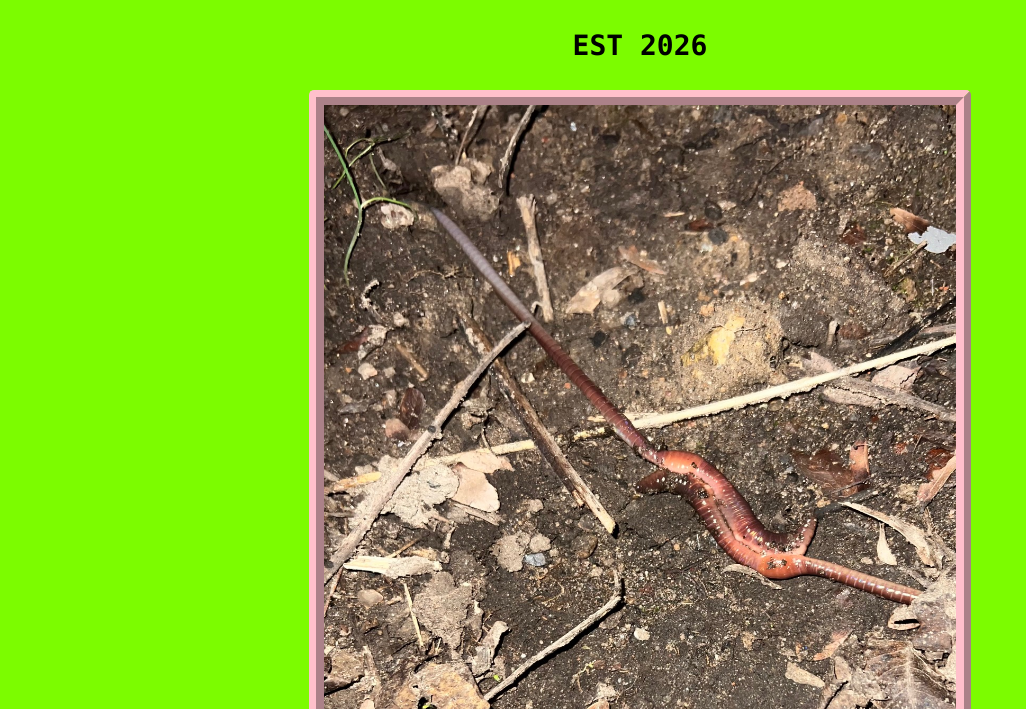
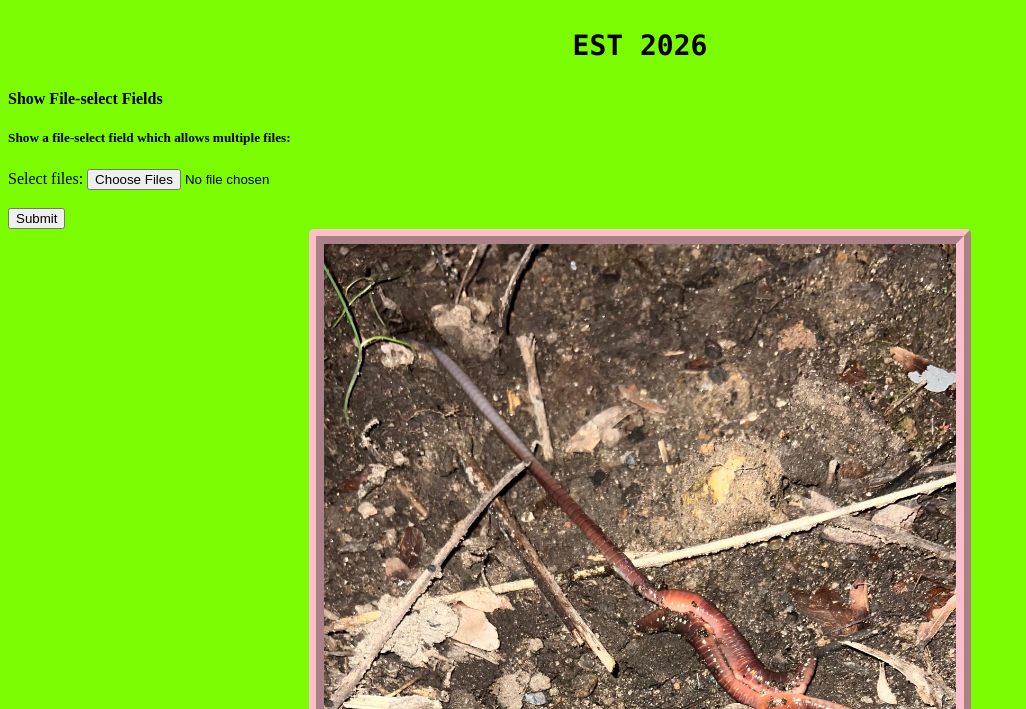
Before and after one commit to zoekellough-spec/WORMS-OF-NEW-YORK, a plain HTML site: page index.html in a window 1280 px wide. Shown: the part 91-800 px from the top of the page, without its empty margins (0-1026 px from the left). Drawn offline with Linux system fonts and the light colour scheme.

Commit message:
Update index.html

```diff
--- a/index.html
+++ b/index.html
@@ -9,6 +9,15 @@
 <body style="background-color:lawngreen;">
 <h1 style="text-align:center;">WORMS OF NEW YORK</h1>
 <h3 style="text-align:center;">EST 2026</h3>
+
+  <h4>Show File-select Fields</h4>
+
+<h5>Show a file-select field which allows multiple files:</h5>
+<form action="/action_page.php">
+  <label for="myfile">Select files:</label>
+  <input type="file" id="myfile" name="myfile" multiple><br><br>
+  <input type="submit">
+</form>
 <div>
 <IMG SRC="IMG_WORM1.jpeg" class="center" width="576" height="768">
 <p style="text-align:center;">3/10/26 | 9:13PM EST | BUSHWICK, BROOKLYN</p>
```
